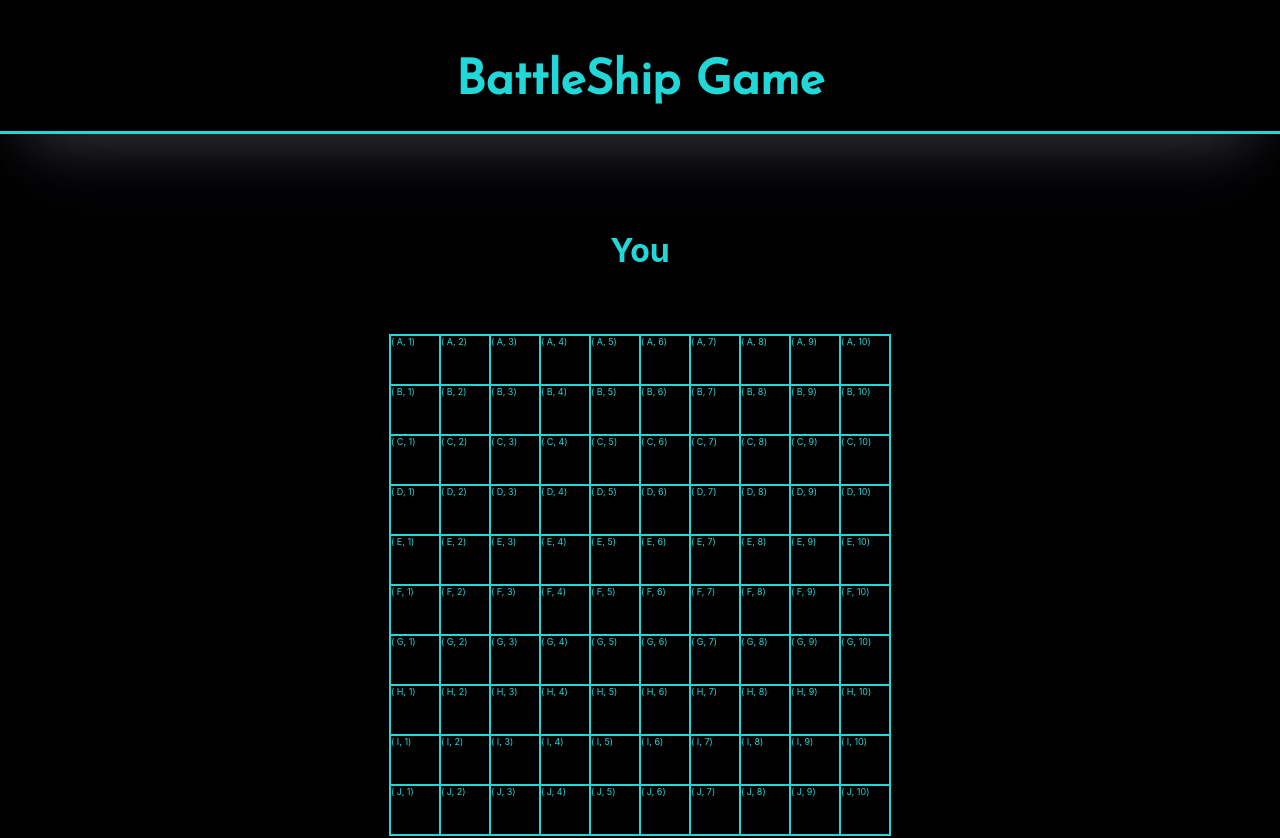
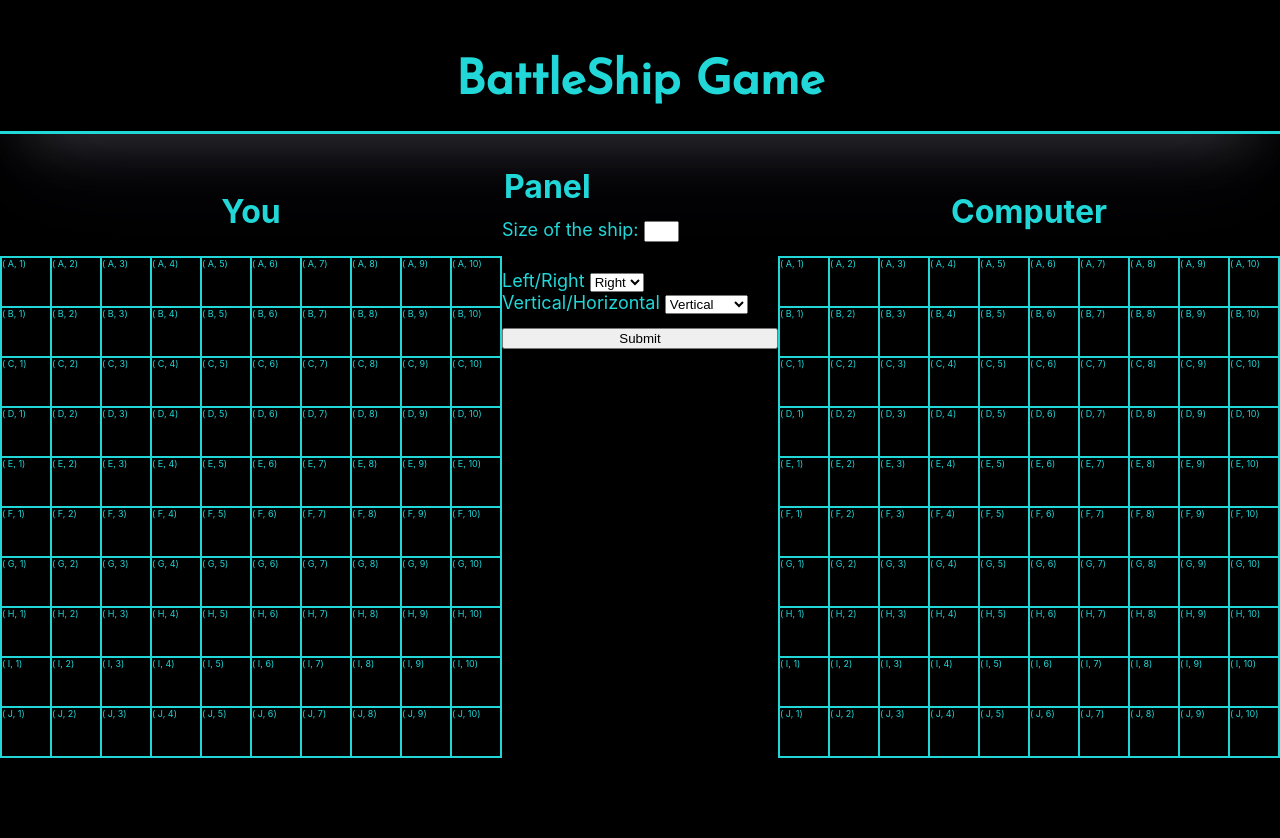
Before and after one commit to LorenaCapraru/battle-ship-game, a React (Create React App) app: page / in a window 1280 px wide. Shown: the top 838 px of the page. After the commit the page ends 800 px from the top, so only its background shows below. Built offline with nearby package versions, Linux system fonts and the light colour scheme.

Commit message:
Styling for board added

```diff
--- a/src/index.css
+++ b/src/index.css
@@ -20,3 +20,9 @@ body {
   box-shadow: rgba(50, 50, 93, 0.25) 0px 50px 100px -20px,
     rgba(255, 254, 254, 0.3) 0px 30px 60px -30px;
 }
+
+.boards {
+  display: flex;
+  flex-direction: row;
+  justify-content: space-between;
+}
```
